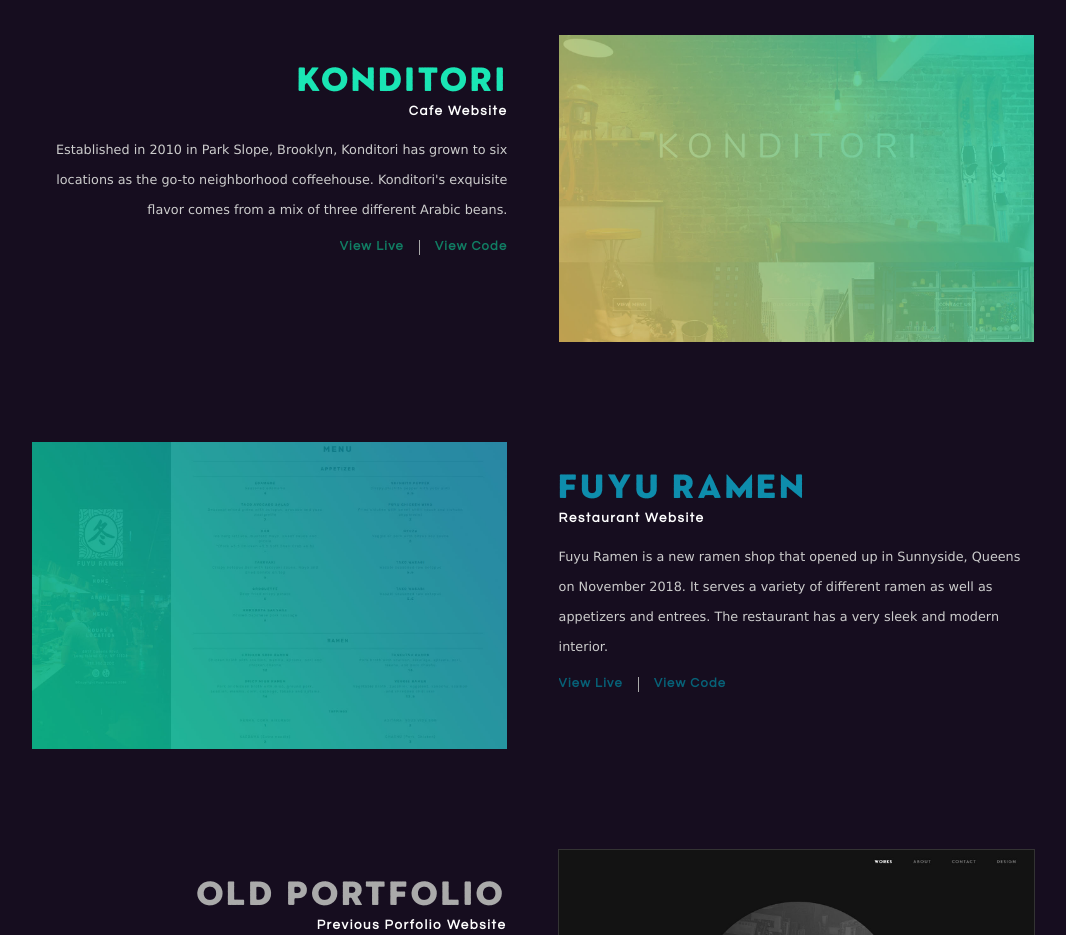
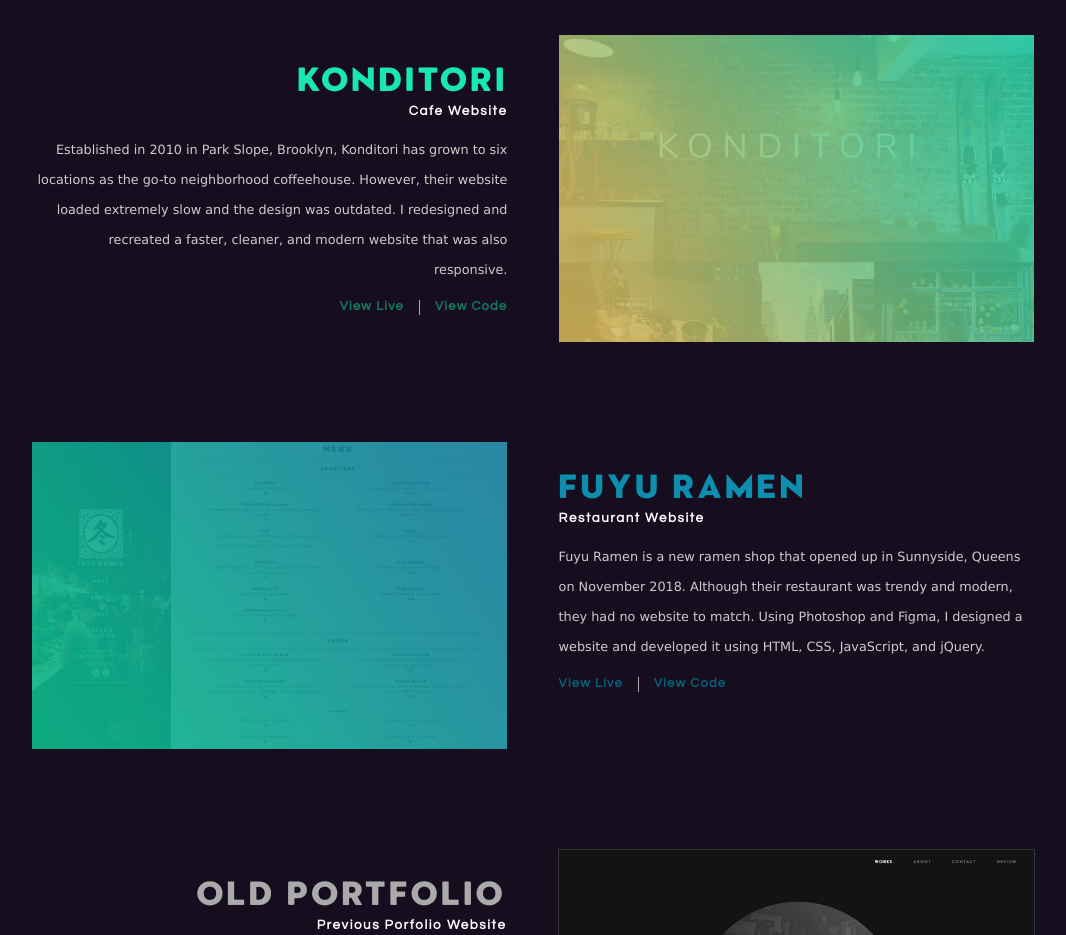
Before and after one commit to seokenny/webpage, a plain HTML site: page index.html in a window 1280 px wide. Shown: the part 2680-3615 px from the top of the page, without its empty margins (107-1173 px from the left). Drawn offline with Linux system fonts and the light colour scheme; a script that the page names is missing.

Commit message:
Update description

```diff
--- a/index.html
+++ b/index.html
@@ -160,7 +160,7 @@
                         <h5>Cafe Website</h5>
                     </div>
                     <div class="work_description">
-                        <p>Established in 2010 in Park Slope, Brooklyn, Konditori has grown to six locations as the go-to neighborhood coffeehouse. Konditori's exquisite flavor comes from a mix of three different Arabic beans.</p>
+                        <p>Established in 2010 in Park Slope, Brooklyn, Konditori has grown to six locations as the go-to neighborhood coffeehouse. However, their website loaded extremely slow and the design was outdated. I redesigned and recreated a faster, cleaner, and modern website that was also responsive. </p>
                     </div>
                     <div class="work_buttons wb_right">
                         <div class="view_live vl_konditori view_buttons"><div class="cross_button_right"></div><a href="https://seokenny.github.io/konditori.github.io/" target="_blank">View Live</a></div>
@@ -180,7 +180,7 @@
                         <h5>Restaurant Website</h5>
                     </div>
                     <div class="work_description">
-                        <p>Fuyu Ramen is a new ramen shop that opened up in Sunnyside, Queens on November 2018. It serves a variety of different ramen as well as appetizers and entrees. The restaurant has a very sleek and modern interior.</p>
+                        <p>Fuyu Ramen is a new ramen shop that opened up in Sunnyside, Queens on November 2018. Although their restaurant was trendy and modern, they had no website to match. Using Photoshop and Figma, I designed a website and developed it using HTML, CSS, JavaScript, and jQuery.</p>
                     </div>
                     <div class="work_buttons wb_left">
                         <div class="view_live vl_fuyuramen view_buttons"><div class="cross_button_right"></div><a href="https://seokenny.github.io/fuyuramen.github.io/" target="_blank">View Live</a></div>
```
